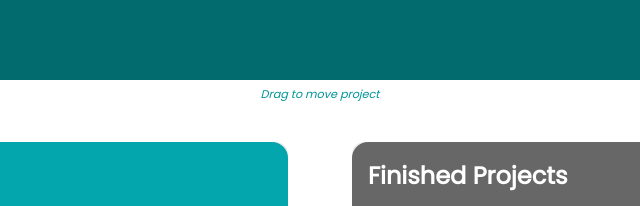
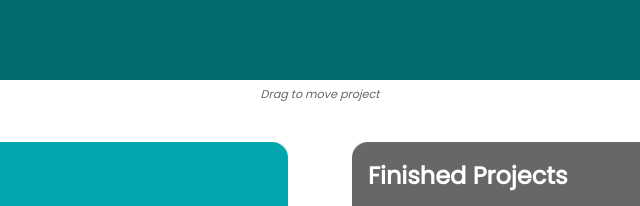
Before and after one commit to JosephJohncross/Project-planner, a plain HTML site: page index.html in a window 1280 px wide. Shown: the top 206 px of the page, 320-960 px from the left. Drawn offline with nearby package versions, Linux system fonts and the light colour scheme.

Commit message:
updated ui

```diff
--- a/assets/styles/app.css
+++ b/assets/styles/app.css
@@ -34,7 +34,7 @@ body {
   text-align: center;
   padding: .4rem;
   font-size: .7rem;
-  color: #009499;
+  color: #686767;
 }
 #main-header h1 {
   font-weight: 400;
```
